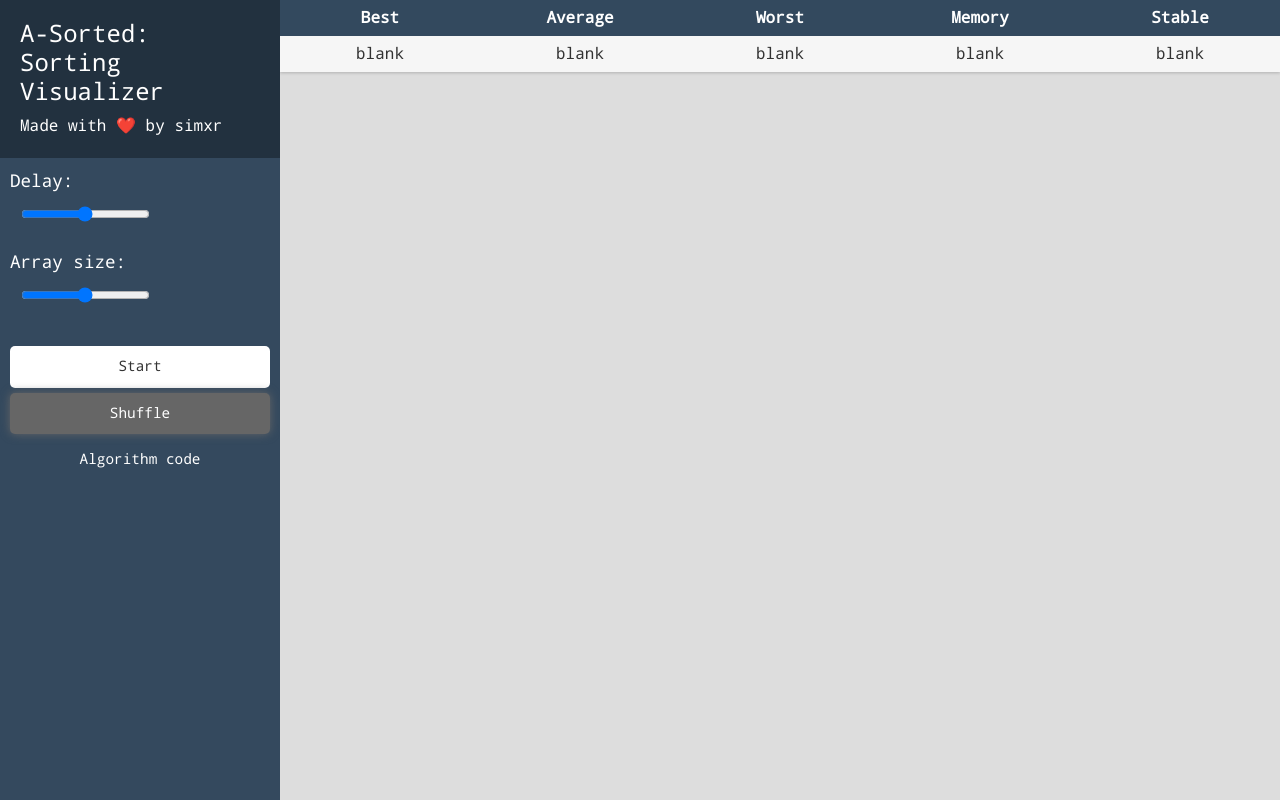
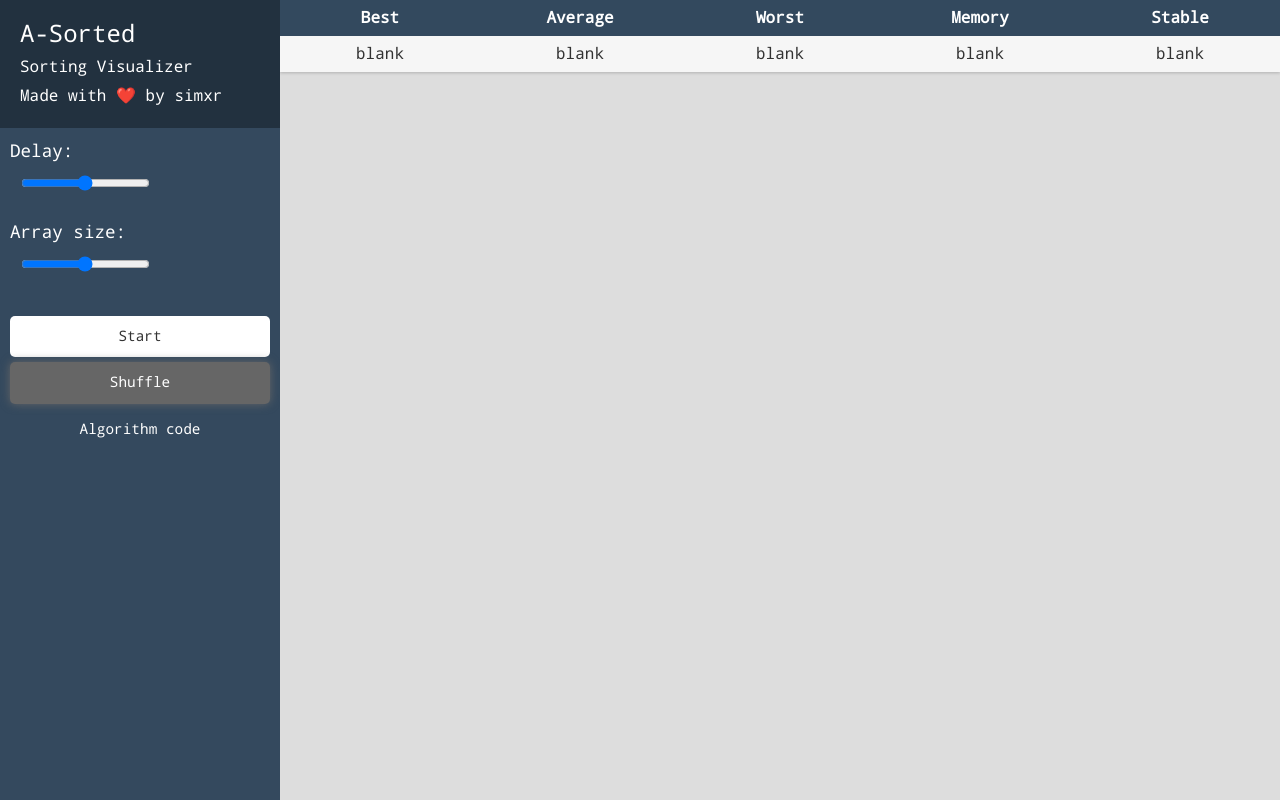
Before and after one commit to simxr/Sorting-Visualizer, a plain HTML site: page index.html in a window 1280 px wide. Drawn offline with nearby package versions, Linux system fonts and the light colour scheme; a script that the page names is missing.

Commit message:
Update index.html

```diff
--- a/index.html
+++ b/index.html
@@ -20,7 +20,8 @@
 
         <nav id="sidebar">
             <div class="sidebar-header">
-                <h4>A-Sorted: Sorting Visualizer</h4>
+                <h4>A-Sorted</h4>
+                <h6>Sorting Visualizer</h6>
                 <h12>Made with ❤️ by simxr</h12>
             </div>
             <ul class="list-unstyled components">
```
